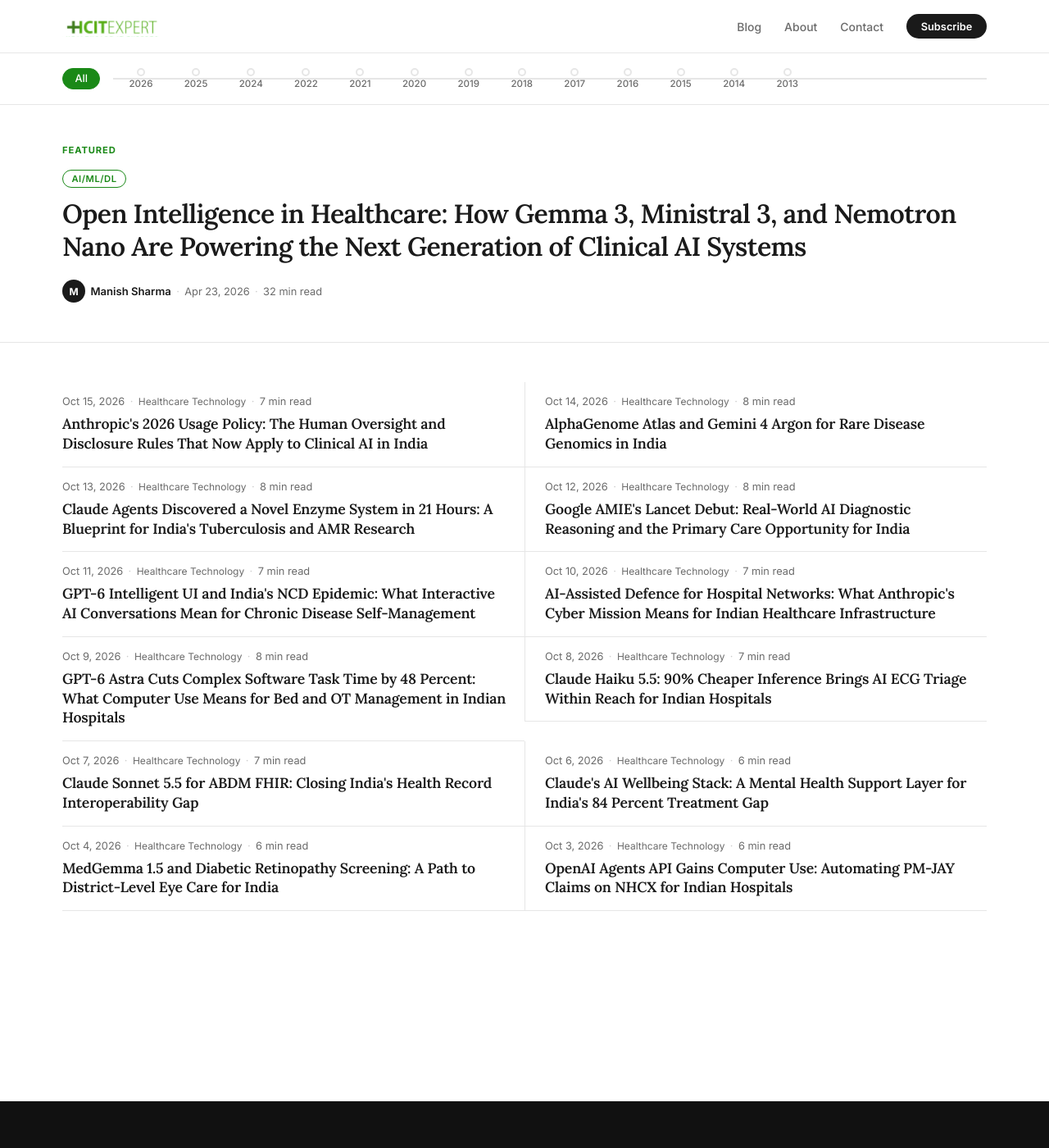
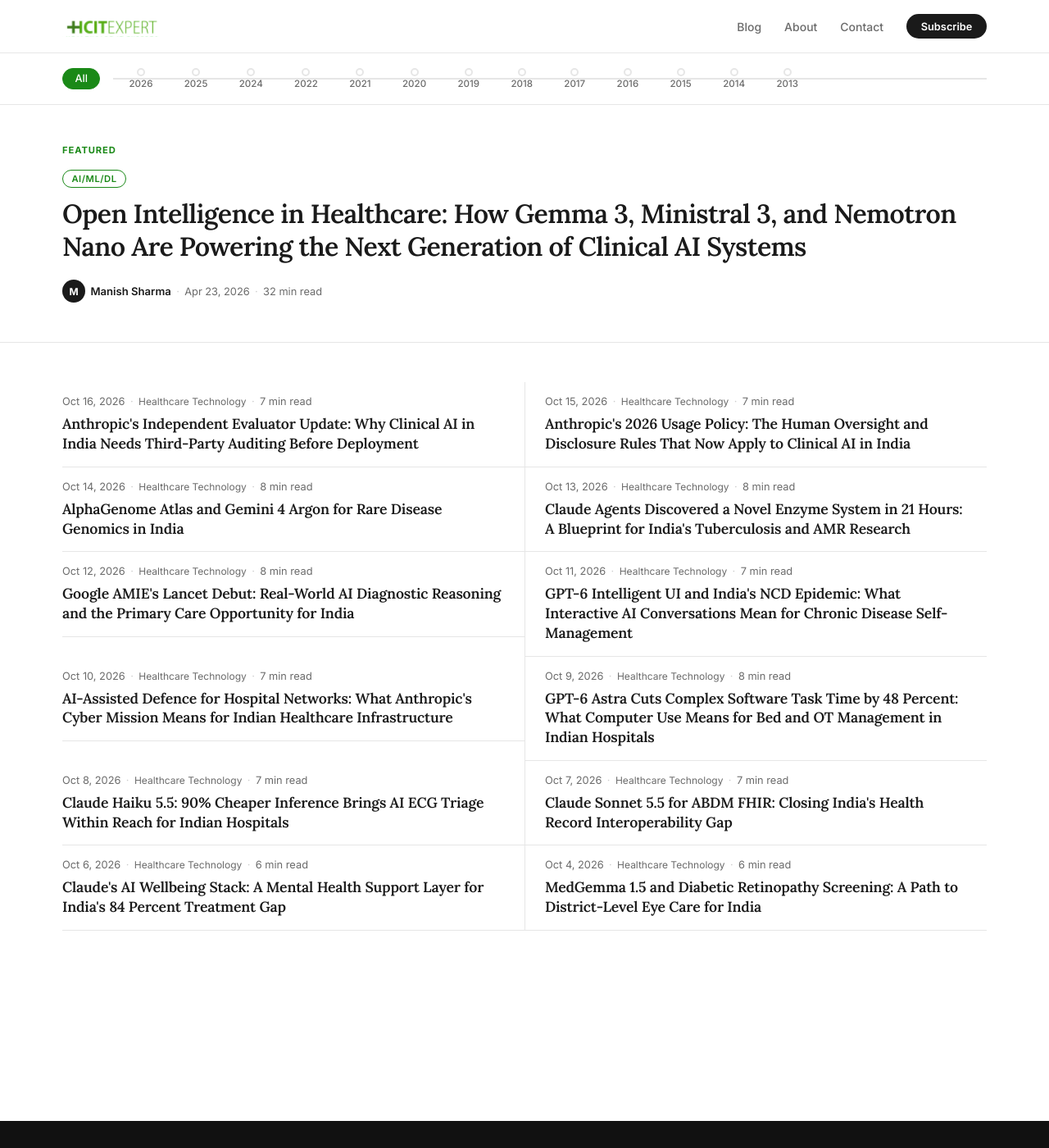
Before and after one commit to msharmas-yajur/hcitexpert-com, a Jekyll site: the page built from index.html, in a window 1280 px wide and 1400 px high. Shown: the whole window at 82% size. Built offline with Jekyll 4.4.1, drawn with Linux system fonts in a browser that asks for light colours; the list of posts is cut into pages by our own code; part of the change alters nothing that is shown.

Commit message:
post: Clinical Frontier 2026-10-16 - clinical-ai-third-party-evaluation-india
Co-Authored-By: Claude Sonnet 4.6 <noreply@anthropic.com>
Claude-Session: https://claude.ai/code/session_01JoS7aaGuPdXd5T3ExMGx5P

```diff
--- a/_data/clinical_frontier_covered.yml
+++ b/_data/clinical_frontier_covered.yml
@@ -263,3 +263,9 @@ covered:
     sources:
       - https://www.anthropic.com/news/2026-usage-policy-update
       - https://www.anthropic.com/news/singapore-office-opening
+  - date: 2026-10-16
+    slug: 2026-10-16-anthropic-independent-evaluators-clinical-ai-audit-india
+    angle: clinical-ai-third-party-evaluation-india
+    models: ["Claude (Anthropic)"]
+    sources:
+      - https://www.anthropic.com/news/an-update-on-independent-evaluators
--- /dev/null
+++ b/_posts/2026-10-16-anthropic-independent-evaluators-clinical-ai-audit-india.md
@@ -0,0 +1,102 @@
+---
+title: "Anthropic's Independent Evaluator Update: Why Clinical AI in India Needs Third-Party Auditing Before Deployment"
+date: 2026-10-16 19:00:00 +0530
+author: Manish Sharma
+description: "The Clinical Frontier, Issue 029. On October 15, 2026, Anthropic formalised a three-tier independent evaluator programme, giving METR employee-level access inside its AI lab and the right to publish safety findings without a vendor veto. For Indian hospitals deploying clinical AI across ABDM, PM-JAY, and diagnostic workflows, this model of structured independent auditing is exactly what the sector has been missing."
+keywords: "clinical AI independent evaluation India, Anthropic METR third-party audit India, clinical AI accountability India, SaMD India CDSCO AI audit, independent clinical AI validation India 2026, AI safety India healthcare, AI oversight NHA ABDM India, clinical AI governance India 2026"
+image: /assets/images/logo.png
+reading_time: "6 min read"
+categories:
+  - Healthcare Technology
+  - AI/ML/DL
+tags:
+  - Anthropic
+  - METR
+  - Clinical AI
+  - Independent Evaluation
+  - AI Accountability
+  - CDSCO
+  - India Healthcare
+  - Patient Safety
+  - ABDM
+  - PM-JAY
+mentions:
+  - name: "Anthropic: An update on independent evaluators"
+    description: "Anthropic's October 15, 2026 announcement formalising a three-tier programme of independent AI evaluation. METR now has employee-level (Tier 3) access inside Anthropic, including hardware, office space, and internal systems, with the right to publish safety findings without Anthropic's veto, subject only to narrow redaction categories."
+    url: "https://www.anthropic.com/news/an-update-on-independent-evaluators"
+faq:
+  - q: "What is Anthropic's independent evaluator programme and what does METR do?"
+    a: "Anthropic has formalised a three-tier programme for outside organisations to evaluate its AI systems. At Tier 3, the deepest level, the evaluation organisation METR has employee-level access to Anthropic's hardware, office space, and internal tools. METR publishes its findings on Anthropic's risk levels and incidents without needing Anthropic's approval. Anthropic can request redactions in narrow categories such as customer data and model architecture details, but METR retains the right to publicly state whether it considers those redactions justified."
+  - q: "How do Anthropic's three tiers of independent evaluation work?"
+    a: "Tier 1 gives an evaluator narrow, scoped access defined by Anthropic, and the evaluator cannot publish without approval. Tier 2 gives broader access with publication rights, subject to removal of specific sensitive categories. Tier 3, the METR arrangement, provides employee-level access and the same publication rights as Tier 2, with METR also able to go on record about redaction disputes. The tier a given evaluator operates at is matched to the depth of the review and the sensitivity of the systems being assessed."
+  - q: "Why does India's clinical AI ecosystem need independent third-party evaluation?"
+    a: "India is deploying clinical AI across the Ayushman Bharat Digital Mission, PM-JAY pre-authorisation, and diagnostic workflows at scale. Without an independent evaluation structure, the only check on whether a clinical AI tool works as claimed in the Indian population, with India's disease mix and data distributions, is the vendor's own documentation. An independent evaluator with real system access and publication rights provides the kind of accountability that is standard in pharmaceutical clinical trials and should be standard for high-risk clinical AI."
+  - q: "Which Indian regulatory and institutional bodies should anchor a clinical AI evaluation framework?"
+    a: "CDSCO, which regulates medical devices including AI-enabled software under the Medical Devices Rules 2017, is the natural regulatory anchor for market authorisation requirements. ICMR-affiliated academic hospitals and IIT and AIIMS informatics groups can provide the clinical and technical evaluation expertise to assess AI tools against Indian population data. The National Health Authority, as operator of the ABDM and PM-JAY digital stacks, should define evaluation standards for any AI embedded in those public programmes."
+---
+
+> **The Clinical Frontier** · 16 October 2026 · Issue 029
+> Anthropic just gave an independent evaluator the right to publish its AI safety findings without a vendor veto. India's clinical AI ecosystem needs the same structure before deployment.
+
+**In this issue**
+
+- On October 15, 2026, Anthropic published an [update on its independent evaluator programme](https://www.anthropic.com/news/an-update-on-independent-evaluators), formalising three tiers of third-party access to its AI systems.
+- METR, now embedded at Tier 3, has employee-level access to Anthropic's hardware, office space, and internal tools and can publish its safety findings without Anthropic's approval.
+- India is deploying clinical AI at scale across ABDM, PM-JAY, and hospital diagnostic workflows, with no standardised framework for independent evaluation of those tools before deployment.
+- The Anthropic-METR structure is a concrete, adoptable template for what clinical AI accountability in India should look like.
+
+## The signal
+
+On October 15, 2026, Anthropic published [an update on its independent evaluator programme](https://www.anthropic.com/news/an-update-on-independent-evaluators). The announcement formalises a three-tier structure for outside organisations to evaluate Anthropic's AI systems, and establishes the deepest form of that access for the first time.
+
+At Tier 3, the evaluation organisation METR now has employee-level access inside Anthropic: company hardware, office space, and internal tools and systems. Six METR staff work with this access. METR publishes its analyses of Anthropic's risk levels, incidents, and practices. Critically, Anthropic cannot veto publication. It can require redactions in narrow, defined categories: customer data, privileged legal information, and model architecture details. METR retains the right to publicly state whether it considers those redactions justified.
+
+Two other organisations are involved at adjacent tiers. SecureBio is reviewing the chemical and biological weapons chapter of Anthropic's August 2026 Risk Report; Anthropic intends to consider broader access after this review is complete. Accenture and Faculty are in a broader partnership covering model evaluation, red-teaming, alignment assessment, and safeguard testing.
+
+Anthropic frames the arrangement using a direct analogy: a bank examiner embedded inside a large bank. The examiner has real access; the bank cannot edit the report before it goes out.
+
+## How the three tiers map to clinical AI
+
+The tier structure is worth unpacking because it maps cleanly onto the kinds of clinical AI evaluation that Indian health systems actually need.
+
+**Tier 1** is a narrowly scoped investigation where the vendor defines the access and publication requires the vendor's approval. This describes most of what passes for "validation" in the clinical AI market today: the vendor provides a curated demo environment, the hospital's clinical informatics team reviews a summary, and the vendor decides what gets released. It is documentation theatre, not independent evaluation.
+
+**Tier 2** gives the evaluator broader access to actual information, with publication rights and no vendor veto, subject only to narrow exceptions. An evaluator operating at this tier can assess real systems, real training data, and real performance metrics, not just the approved slides.
+
+**Tier 3**, the METR arrangement, goes furthest: employee-level access to hardware and internal systems, and the same publication rights as Tier 2, with the additional structural guarantee that the evaluator can go public about any redaction it considers unjustified. The vendor cannot hide findings by invoking a blanket confidentiality clause.
+
+The key design principle across all three tiers is that the evaluator's independence is structural, not just contractual. A contractual independence that still requires vendor approval to publish is no independence at all.
+
+## Why India needs this for clinical AI
+
+India is deploying AI-assisted clinical tools faster than its evaluation infrastructure is being built. That gap is now large enough to matter for patient safety.
+
+**The PM-JAY pre-authorisation workflow.** The National Health Authority has been piloting AI in the PM-JAY claims and pre-authorisation process. An AI tool that influences whether a hospitalisation claim is approved, denied, or pended is making a decision that directly affects a patient's access to care. The Indian population's disease mix, its distribution of co-morbidities, and the documentation quality of hospitals serving low-income patients are not well-represented in the training data of most international clinical AI models. Whether a specific tool's outputs are fair and calibrated for Indian patients is exactly the question a Tier 2 evaluator with training data access should be answering, before the tool goes live in a PM-JAY workflow.
+
+**Diagnostic AI in the ABDM stack.** The Ayushman Bharat Digital Mission is building the national digital health record infrastructure on FHIR-based standards. Diagnostic AI tools are increasingly being integrated into ABDM-linked workflows, from radiology flagging to chronic disease management prompts. Without an independent evaluation standard, the only check on whether those tools work as claimed is the vendor's own technical documentation, which CDSCO's Software as Medical Device guidance framework may require but cannot by itself verify.
+
+**The CDSCO SaMD gap.** India's medical device regulator has been developing guidance on software as a medical device, covering AI-enabled tools under the Medical Devices Rules, 2017. The international direction for AI medical device regulation, including approaches taken by the US FDA and the EU, requires manufacturers to document training data composition, demonstrate performance across relevant subpopulations, and maintain post-market surveillance. Regulatory guidance of this kind creates a documentation requirement. What it does not yet create in India is a mechanism for an independent party, with real system access and guaranteed publication rights, to verify that the documentation matches the actual system.
+
+## What the Anthropic model suggests for India
+
+Anthropic's programme is a template, not just a news item.
+
+**Match the tier to the risk level.** A wellness chatbot for appointment reminders does not require the same level of independent evaluation as an AI diagnostic tool used to guide treatment in a tertiary hospital. India can adopt a tiered framework: lower-risk AI tools require documentation review and summary publication rights, higher-risk tools (diagnostic AI, PM-JAY adjudication, surgical guidance) require access to training data, real-world performance metrics, and evaluator publication rights without vendor veto.
+
+**Build structural independence into the framework.** Evaluators operating under vendor approval conditions are not independent evaluators. Any Indian clinical AI evaluation framework should specify, as a condition of Tier 2 and Tier 3 access, that the evaluator's findings can be published without the vendor's approval, subject only to defined and narrow exceptions that the evaluator can publicly dispute.
+
+**Use existing Indian institutions.** India does not need to create an evaluation body from scratch. ICMR-affiliated academic hospitals have the clinical expertise to evaluate AI tool performance in Indian patient populations. IIT and AIIMS informatics groups have the technical capability to assess model architecture documentation, training data composition, and bias metrics. CDSCO can require independent evaluation as a condition of market authorisation for high-risk AI medical devices, as it already requires clinical evidence for pharmaceutical products.
+
+**NHA as the deployment-oversight anchor.** For AI embedded in the ABDM and PM-JAY stacks, the National Health Authority is the right body to define the evaluation standard before procurement. A vendor bidding for an AI role in a public health programme should be expected to demonstrate that an independent evaluator with real access has assessed their tool against criteria the NHA sets.
+
+## The takeaway
+
+Anthropic's October 15 announcement is significant not because it is unique to Anthropic but because it makes the structure explicit and public. Employee-level evaluator access, structural publication rights without vendor veto, and a risk-matched tier framework: these are not AI-company-specific features. They are the accountability infrastructure that any high-stakes AI deployment, including clinical AI in India, has been missing.
+
+India's health AI governance ecosystem has the institutions, the regulatory foundation, and the deployment scale to make this real. The question is whether the next procurement cycle for PM-JAY AI tools, the next ABDM integration approval, or the next CDSCO SaMD market authorisation requires it.
+
+A vendor who cannot pass an independent evaluation should not be in a patient-facing workflow. That standard is now on the table.
+
+---
+
+*The Clinical Frontier is a daily briefing from [HCITExperts](https://hcitexpert.com/) for India's health-IT community. Primary source: [An update on independent evaluators](https://www.anthropic.com/news/an-update-on-independent-evaluators) (Anthropic, 15 October 2026). More tomorrow.*
```
